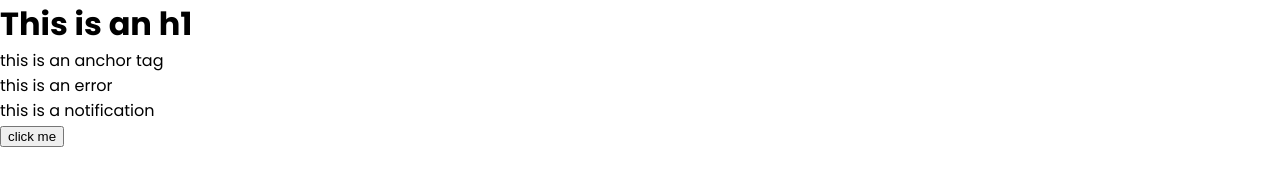
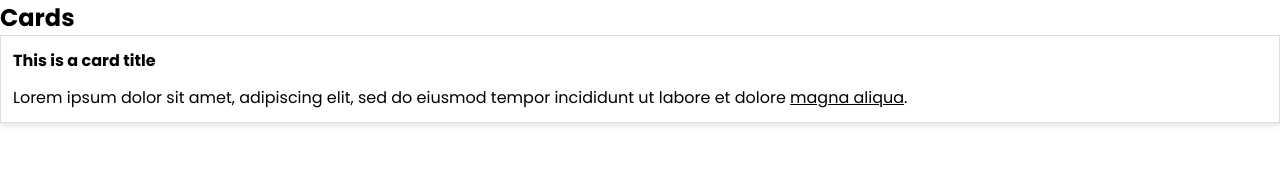
Before and after one commit to Yeonlisa/sass-tutorial, a website: page index.html in a window 1280 px wide. Drawn offline with Linux system fonts and the light colour scheme.

Commit message:
Nested Rules

```diff
--- a/index.html
+++ b/index.html
@@ -8,10 +8,21 @@
     <title>Complete SASS</title>
 </head>
 <body>
-    <h1>This is an h1</h1>
-    <a href="#">this is an anchor tag</a>
-    <p class="error">this is an error</p>
-    <p class="notification">this is a notification</p>
-    <button>click me</button>
+    <!-- colors -->
+
+    <!-- font sizes -->
+
+    <!-- buttons -->
+
+    <!-- cards -->
+    <h2>Cards</h2>
+    <div class="card">
+        <h1 class="card-title">This is a card title</h1>
+        <p class="card-body">Lorem ipsum dolor sit amet, adipiscing elit,
+        sed do eiusmod tempor incididunt ut labore et dolore <a href="#">magna aliqua</a>.</p>
+    </div>
+    <!-- grid system -->
+
+    <!-- utilities -->
 </body>
 </html>
--- a/shinobi/_variables.scss
+++ b/shinobi/_variables.scss
@@ -11,3 +11,9 @@ $base-margin: 0.75rem;
 // borders
 $base-border-thickness: 1px;
 $base-border-radius: 20px;
+
+// box-shadow
+$base-box-shadow: 1px 3px 5px rgba(0,0,0,0.1);
+
+// font sizes
+$base-font-size: 1rem;
--- /dev/null
+++ b/shinobi/components/_card.scss
@@ -0,0 +1,19 @@
+.card {
+    display: block;
+    padding: $base-padding;
+    border: $base-border-thickness solid #ddd;
+    box-shadow: $base-box-shadow;
+
+    .card-title {
+        font-size: $base-font-size;
+        padding-bottom: $base-padding;
+        font-weight: bold;
+    }
+    .card-body {
+        font-size: $base-font-size;
+
+        a {
+            text-decoration: underline;
+        }
+    }
+}
--- a/shinobi/index.scss
+++ b/shinobi/index.scss
@@ -8,6 +8,6 @@
 
 
 // components (button, card, navbar)
-
+@import 'components/card';
 
 // utilities (margin, padding, opacity)
```
Also changed, not shown: css/index.css.
